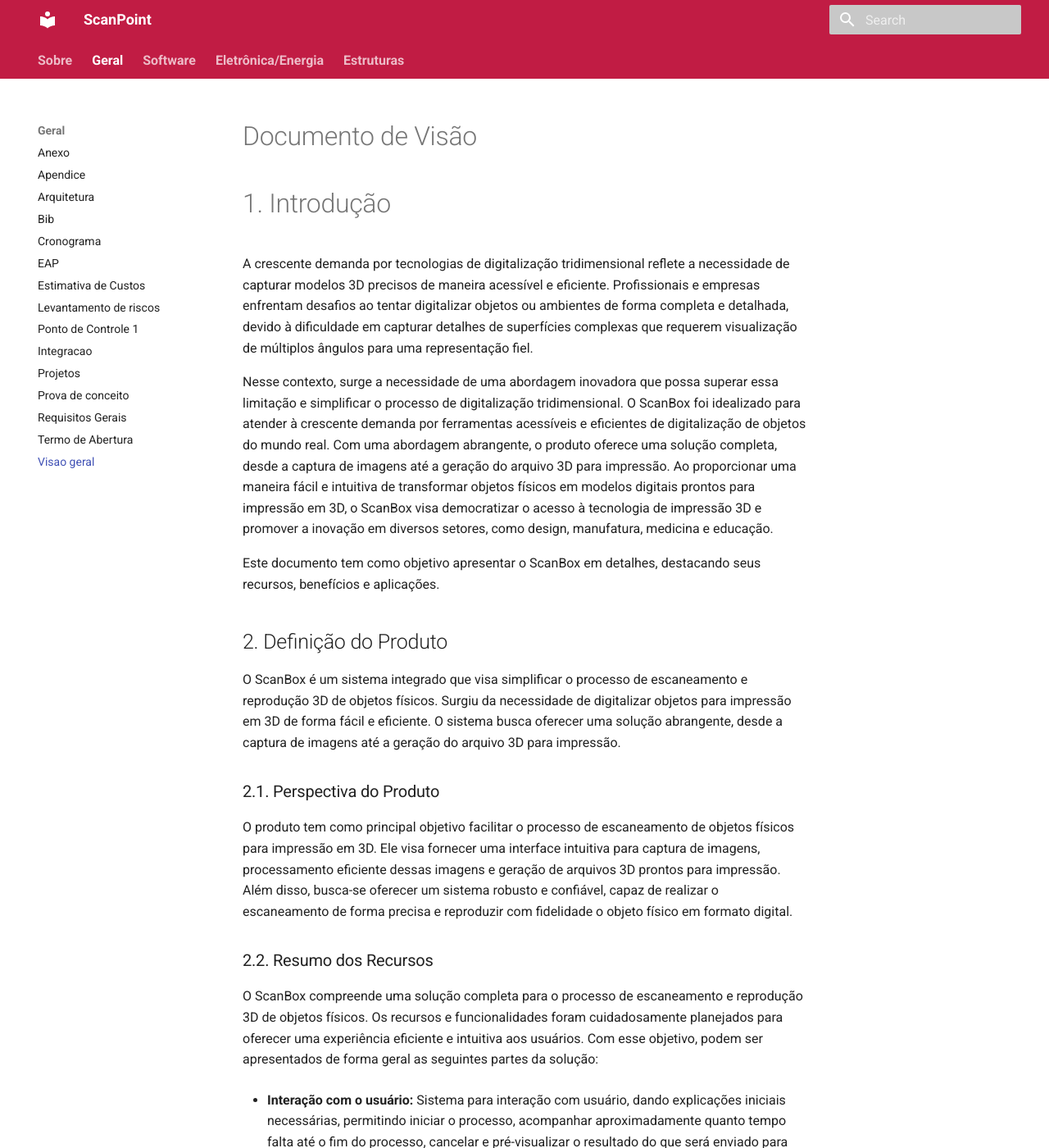
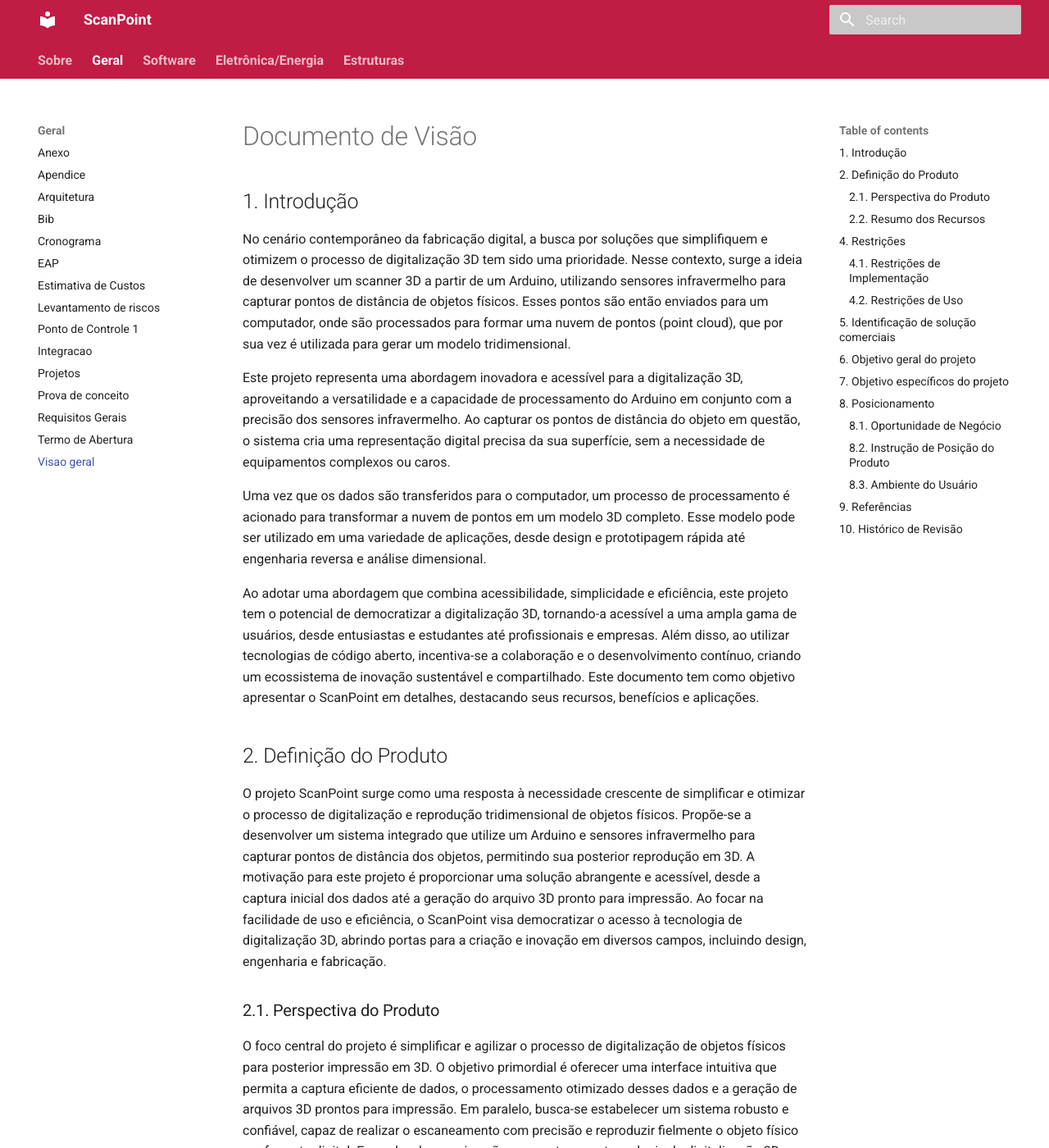
Before and after one commit to Calcioft/ScanPoint, an MkDocs documentation site: the page built from docs/geral/visaogeral.md, in a window 1280 px wide and 1400 px high. Shown: the whole window at 82% size. Built offline with MkDocs 1.6.1 and Material for MkDocs 9.7.7, drawn with Linux system fonts in a browser that asks for light colours; some of the changed text lies outside the part shown.

Commit message:
doc: refatoração de nomes, ajustes na introdução, inclusão de soluções comerciais e alteração da instrução de posicionamento do produto

```diff
--- a/docs/geral/visaogeral.md
+++ b/docs/geral/visaogeral.md
@@ -1,24 +1,27 @@
 # Documento de Visão
 
-# 1. Introdução
+## 1. Introdução
 
-A crescente demanda por tecnologias de digitalização tridimensional reflete a necessidade de capturar modelos 3D precisos de maneira acessível e eficiente. Profissionais e empresas enfrentam desafios ao tentar digitalizar objetos ou ambientes de forma completa e detalhada, devido à dificuldade em capturar detalhes de superfícies complexas que requerem visualização de múltiplos ângulos para uma representação fiel.
+No cenário contemporâneo da fabricação digital, a busca por soluções que simplifiquem e otimizem o processo de digitalização 3D tem sido uma prioridade. Nesse contexto, surge a ideia de desenvolver um scanner 3D a partir de um Arduino, utilizando sensores infravermelho para capturar pontos de distância de objetos físicos. Esses pontos são então enviados para um computador, onde são processados para formar uma nuvem de pontos (point cloud), que por sua vez é utilizada para gerar um modelo tridimensional.
 
-Nesse contexto, surge a necessidade de uma abordagem inovadora que possa superar essa limitação e simplificar o processo de digitalização tridimensional. O ScanBox foi idealizado para atender à crescente demanda por ferramentas acessíveis e eficientes de digitalização de objetos do mundo real. Com uma abordagem abrangente, o produto oferece uma solução completa, desde a captura de imagens até a geração do arquivo 3D para impressão. Ao proporcionar uma maneira fácil e intuitiva de transformar objetos físicos em modelos digitais prontos para impressão em 3D, o ScanBox visa democratizar o acesso à tecnologia de impressão 3D e promover a inovação em diversos setores, como design, manufatura, medicina e educação.
+Este projeto representa uma abordagem inovadora e acessível para a digitalização 3D, aproveitando a versatilidade e a capacidade de processamento do Arduino em conjunto com a precisão dos sensores infravermelho. Ao capturar os pontos de distância do objeto em questão, o sistema cria uma representação digital precisa da sua superfície, sem a necessidade de equipamentos complexos ou caros.
 
-Este documento tem como objetivo apresentar o ScanBox em detalhes, destacando seus recursos, benefícios e aplicações.
+Uma vez que os dados são transferidos para o computador, um processo de processamento é acionado para transformar a nuvem de pontos em um modelo 3D completo. Esse modelo pode ser utilizado em uma variedade de aplicações, desde design e prototipagem rápida até engenharia reversa e análise dimensional.
+
+Ao adotar uma abordagem que combina acessibilidade, simplicidade e eficiência, este projeto tem o potencial de democratizar a digitalização 3D, tornando-a acessível a uma ampla gama de usuários, desde entusiastas e estudantes até profissionais e empresas. Além disso, ao utilizar tecnologias de código aberto, incentiva-se a colaboração e o desenvolvimento contínuo, criando um ecossistema de inovação sustentável e compartilhado. Este documento tem como objetivo apresentar o ScanPoint em detalhes, destacando seus recursos, benefícios e aplicações.
 
 ## 2. Definição do Produto
 
-O ScanBox é um sistema integrado que visa simplificar o processo de escaneamento e reprodução 3D de objetos físicos. Surgiu da necessidade de digitalizar objetos para impressão em 3D de forma fácil e eficiente. O sistema busca oferecer uma solução abrangente, desde a captura de imagens até a geração do arquivo 3D para impressão.
+O projeto ScanPoint surge como uma resposta à necessidade crescente de simplificar e otimizar o processo de digitalização e reprodução tridimensional de objetos físicos. Propõe-se a desenvolver um sistema integrado que utilize um Arduino e sensores infravermelho para capturar pontos de distância dos objetos, permitindo sua posterior reprodução em 3D. A motivação para este projeto é proporcionar uma solução abrangente e acessível, desde a captura inicial dos dados até a geração do arquivo 3D pronto para impressão. Ao focar na facilidade de uso e eficiência, o ScanPoint visa democratizar o acesso à tecnologia de digitalização 3D, abrindo portas para a criação e inovação em diversos campos, incluindo design, engenharia e fabricação.
 
 ### 2.1. Perspectiva do Produto
 
-O produto tem como principal objetivo facilitar o processo de escaneamento de objetos físicos para impressão em 3D. Ele visa fornecer uma interface intuitiva para captura de imagens, processamento eficiente dessas imagens e geração de arquivos 3D prontos para impressão. Além disso, busca-se oferecer um sistema robusto e confiável, capaz de realizar o escaneamento de forma precisa e reproduzir com fidelidade o objeto físico em formato digital.
+O foco central do projeto é simplificar e agilizar o processo de digitalização de objetos físicos para posterior impressão em 3D. O objetivo primordial é oferecer uma interface intuitiva que permita a captura eficiente de dados, o processamento otimizado desses dados e a geração de arquivos 3D prontos para impressão. Em paralelo, busca-se estabelecer um sistema robusto e confiável, capaz de realizar o escaneamento com precisão e reproduzir fielmente o objeto físico em formato digital. Essa abordagem visa não apenas tornar a tecnologia de digitalização 3D mais acessível, mas também garantir resultados de alta qualidade e confiabilidade para uma ampla gama de aplicações.
 
 ### 2.2. Resumo dos Recursos
 
-O ScanBox compreende uma solução completa para o processo de escaneamento e reprodução 3D de objetos físicos. Os recursos e funcionalidades foram cuidadosamente planejados para oferecer uma experiência eficiente e intuitiva aos usuários. Com esse objetivo, podem ser apresentados de forma geral as seguintes partes da solução:
+O ScanPoint representa uma solução abrangente para o escaneamento e a reprodução 3D de objetos físicos. Sua abordagem inclui a geração de uma nuvem de pontos precisa, capturando com precisão as características do objeto escaneado. Os recursos foram projetados para garantir uma experiência intuitiva e eficiente, desde a captura inicial dos dados até a criação do modelo 3D pronto para impressão. Para isso, destacam-se cinco componentes essenciais da solução:
+<!-- TODO: [TROCAR AMANHA] -->
 
 * **Interação com o usuário:** Sistema para interação com usuário, dando explicações iniciais necessárias, permitindo iniciar o processo, acompanhar aproximadamente quanto tempo falta até o fim do processo, cancelar e pré-visualizar o resultado do que será enviado para impressão.
 
@@ -32,33 +35,34 @@
 
 ## 4. Restrições
 
-As restrições impostas pelo ScanBox podem ser críticas para os desenvolvedores e usuários da ScanBox. Essas limitações podem afetar diretamente a eficácia e a utilidade do equipamento, tornando importante entender e gerenciar esses fatores. Algumas das principais observadas são:
+As restrições impostas pelo ScanPoint podem ser críticas para os desenvolvedores e usuários da ScanPoint. Essas limitações podem afetar diretamente a eficácia e a utilidade do equipamento, tornando importante entender e gerenciar esses fatores. Algumas das principais restrições observadas são:
 
 ### 4.1. Restrições de Implementação
 
-Considerando as restrições de implementação para o produto "ScanBox", podemos identificar várias áreas que podem influenciar seu desenvolvimento e produção:
+Considerando as restrições de implementação para o produto "ScanPoint", podemos identificar várias áreas que podem influenciar seu desenvolvimento e produção:
 
-* **Recursos financeiros:** Desenvolver e fabricar uma ScanBox pode exigir investimentos significativos em pesquisa e desenvolvimento, além de custos associados aos materiais para a contrução da mesa. Limitações de orçamento podem influenciar a seleção de materiais, tecnologias e métodos de produção.
+* **Recursos financeiros:** Desenvolver e fabricar uma ScanPoint pode exigir investimentos significativos em pesquisa e desenvolvimento, além de custos associados aos materiais para a construção do scanner. Limitações de orçamento podem influenciar a seleção de materiais, tecnologias e métodos de produção.
 
-* **Tecnologia disponível:** A disponibilidade de tecnologias de digitalização tridimensional e sistemas de rotação de qualidade pode ser uma restrição. Dependendo da tecnologia, o desenvolvimento da ScanBox pode ser limitado por restrições técnicas existentes em softwares que tem a capacidade de fazer processamento da imagem.
+* **Tecnologia disponível:** A qualidade da nuvem de pontos gerada pelo ScanPoint pode ser limitada pela precisão dos sensores e algoritmos utilizados na captura dos dados de distância. Restrições relacionadas à resolução e calibração dos sensores podem afetar diretamente a fidelidade e a completude da nuvem de pontos resultante.
 
 * **Materiais:** As restrições relacionadas aos materiais podem incluir a necessidade de selecionar materiais que sejam leves, duráveis e capazes de suportar o peso dos objetos a serem digitalizados. Além disso, os materiais selecionados devem ser compatíveis com as tecnologias de digitalização e não interferir na qualidade dos resultados.
 
-* **Prazos:** Restrições de tempo podem ser impostas por demandas da disciplina para cumprir os prazos estipulados pela ementa e plano de ensino da discplina, podendo influenciar o escopo e a complexidade do projeto.
+* **Prazos:** Restrições de tempo podem ser impostas por demandas da disciplina para cumprir os prazos estipulados pela ementa e plano de ensino da disciplina, podendo influenciar o escopo e a complexidade do projeto.
 
 ### 4.2. Restrições de Uso
 
 Por fim, em relação às principais restrições de uso, podem ser observadas:
 
-* **Tamanho do objeto:** O tamanho máximo do objeto que pode ser testado na ScanBox é uma restrição significativa. Objetos muito grandes podem não caber na área de digitalização ou podem exceder a capacidade de carga do sistema de rotação, limitando a versatilidade do equipamento.
+* **Tamanho do objeto:** O tamanho máximo do objeto que pode ser testado na ScanPoint é uma restrição significativa. Objetos muito grandes podem não caber na área de digitalização ou podem exceder a capacidade de carga do sistema de rotação, limitando a versatilidade do equipamento.
 
-* **Espessura do objeto:** A espessura máxima do objeto que pode ser digitalizado também é uma restrição importante. Objetos muito finos podem não ser detectados corretamente pelo ScanBox, resultando em dados imprecisos ou incompletos.
+* **Espessura do objeto:** A espessura máxima do objeto que pode ser digitalizado também é uma restrição importante. Objetos muito finos podem não ser detectados corretamente pelo ScanPoint, resultando em dados imprecisos ou incompletos.
 
-* **Peso do objeto:** A capacidade de carga da ScanBox define o peso máximo do objeto que pode ser colocado sobre ela. Exceder esse limite pode danificar o equipamento ou comprometer a precisão da digitalização.
+* **Peso do objeto:** A capacidade de carga da ScanPoint define o peso máximo do objeto que pode ser colocado sobre ela. Exceder esse limite pode danificar o equipamento ou comprometer a precisão da digitalização.
 
-* **Tipo de material do objeto:** O tipo de material do objeto a ser testado também pode ser uma restrição. Alguns materiais podem não refletir corretamente a luz do ScanBox, resultando em dados de baixa qualidade. Além disso, materiais transparentes ou altamente reflexivos podem apresentar desafios adicionais para a digitalização.
+* **Tipo de material do objeto:** O tipo de material do objeto a ser testado também pode ser uma restrição. Alguns materiais podem não refletir corretamente a luz do ScanPoint, resultando em dados de baixa qualidade. Além disso, materiais transparentes ou altamente reflexivos podem apresentar desafios adicionais para a digitalização.
 
 ## 5. Identificação de solução comerciais
+<!-- TODO: [TROCAR AMANHA] -->
 
 | Solução     | Descrição | Principais especificações |
 |:------------|------| :------- |
@@ -67,40 +71,40 @@
 
 ## 6. Objetivo geral do projeto
 
-O objetivo geral do projeto ScanBox é desenvolver um sistema integrado que simplifique o processo de escaneamento e reprodução 3D de objetos físicos. O sistema visa oferecer uma solução abrangente que permita aos usuários capturar imagens de objetos do mundo real, processar essas imagens para gerar modelos 3D precisos e, em seguida, criar arquivos prontos para impressão 3D. Por meio do ScanBox, pretende-se facilitar e agilizar o processo de digitalização de objetos físicos, tornando-o acessível a uma variedade de usuários, desde entusiastas de tecnologia até profissionais de design e fabricação. O sistema busca eliminar as barreiras técnicas e de custo associadas ao escaneamento 3D tradicional, oferecendo uma solução eficiente e fácil de usar.
+O objetivo geral do projeto ScanPoint é desenvolver um sistema integrado que simplifique o processo de escaneamento e reprodução 3D de objetos físicos. O sistema visa oferecer uma solução abrangente que permita aos usuários capturar imagens de objetos do mundo real, processar essas imagens para gerar modelos 3D precisos e, em seguida, criar arquivos prontos para impressão 3D. Por meio do ScanPoint, pretende-se facilitar e agilizar o processo de digitalização de objetos físicos, tornando-o acessível a uma variedade de usuários, desde entusiastas de tecnologia até profissionais de design e fabricação. O sistema busca eliminar as barreiras técnicas e de custo associadas ao escaneamento 3D tradicional, oferecendo uma solução eficiente e fácil de usar.
 
 ## 7. Objetivo específicos do projeto
 
--  Criação e Aprovação de Protótipo: Desenvolver um protótipo funcional de alta fidelidade do sistema que o usuário terá contato ao iniciar e acompanhar o processamento. Esse protótipo será projetado para oferecer uma experiência de usuário próxima da realidade, permitindo a validação de conceitos, fluxos de trabalho e usabilidade.
+-  **Criação e Aprovação de Protótipo:** Desenvolver um protótipo funcional de alta fidelidade do sistema que o usuário terá contato ao iniciar e acompanhar o processamento. Esse protótipo será projetado para oferecer uma experiência de usuário próxima da realidade, permitindo a validação de conceitos, fluxos de trabalho e usabilidade.
 
-- Definição da Arquitetura dos sistemas: Estabelecer uma arquitetura de software robusta e escalável para o sistema ScanBox, que permita uma integração eficiente de todos os módulos e componentes. Isso inclui a definição de interfaces de comunicação entre os diferentes subsistemas e a escolha das tecnologias adequadas para implementação.
+- **Definição da Arquitetura dos Sistemas**: Estabelecer uma arquitetura de software robusta e escalável para o sistema ScanPoint, que permita uma integração eficiente de todos os módulos e componentes. Isso inclui a definição de interfaces de comunicação entre os diferentes subsistemas e a escolha das tecnologias adequadas para implementação.
 
-- Desenvolvimento dos Sistemas Específicos: Implementar os sistemas específicos necessários para o funcionamento do ScanBox, incluindo o sistema de captura de imagens, o sistema de processamento de imagens, o sistema de controle de hardware e o sistema de interface do usuário. Cada um desses sistemas será projetado e desenvolvido de forma a atender aos requisitos específicos do projeto.
+- **Desenvolvimento dos Sistemas Específicos**: Implementar os sistemas específicos necessários para o funcionamento do ScanPoint, incluindo o sistema de captura de imagens, o sistema de processamento de imagens, o sistema de controle de hardware e o sistema de interface do usuário. Cada um desses sistemas será projetado e desenvolvido de forma a atender aos requisitos específicos do projeto.
 
-- Testes de Integração: Realizar testes de integração para garantir que todos os componentes do sistema ScanBox funcionem harmoniosamente juntos. Isso envolverá a verificação da comunicação entre os diferentes sistemas, a detecção e correção de possíveis conflitos e a garantia de que o sistema como um todo atenda aos requisitos estabelecidos.
+- **Testes de Integração**: Realizar testes de integração para garantir que todos os componentes do sistema ScanPoint funcionem harmoniosamente juntos. Isso envolverá a verificação da comunicação entre os diferentes sistemas, a detecção e correção de possíveis conflitos e a garantia de que o sistema como um todo atenda aos requisitos estabelecidos.
 
-- Validação do Sistema: Submeter o sistema ScanBox a testes de validação para garantir que ele atenda aos objetivos e requisitos estabelecidos. Isso incluirá a verificação da precisão do escaneamento, a confiabilidade do hardware e software, e a usabilidade geral do sistema.
+- **Validação do Sistema**: Submeter o sistema ScanPoint a testes de validação para garantir que ele atenda aos objetivos e requisitos estabelecidos. Isso incluirá a verificação da precisão do escaneamento, a confiabilidade de hardware e software, e a usabilidade geral do sistema.
 
-- Documentação: Preparar documentação detalhada sobre o funcionamento e operação do sistema ScanBox, bem como materiais de treinamento para usuários e técnicos. Isso garantirá que os usuários estejam devidamente capacitados para utilizar o sistema de forma eficaz e segura.
+- **Documentação**: Preparar documentação detalhada sobre o funcionamento e operação do sistema ScanPoint, bem como materiais de treinamento para usuários e técnicos. Isso garantirá que os usuários estejam devidamente capacitados para utilizar o sistema de forma eficaz e segura.
 
 ## 8. Posicionamento
 
 ### 8.1. Oportunidade de Negócio
 
-O ScanBox é um serviço especializado em escaneamento e reprodução 3D de objetos físicos. Nosso objetivo é oferecer uma solução abrangente que simplifique o processo de digitalização de objetos do mundo real. Com tecnologia avançada e expertise em impressão 3D, a ideia é auxiliar clientes a transformar objetos físicos em modelos digitais precisos. Atendemos diversas necessidades, desde a replicação de peças industriais até a criação de protótipos e obras de arte personalizadas.
+O ScanPoint é um serviço especializado em escaneamento e reprodução 3D de objetos físicos. Nosso objetivo é oferecer uma solução abrangente que simplifique o processo de escaneamento de objetos do mundo real. Com tecnologia avançada e expertise em impressão 3D, a ideia é auxiliar clientes a transformar objetos físicos em modelos digitais precisos. Atendemos diversas necessidades, desde a replicação de peças industriais até a criação de protótipos e obras de arte personalizadas.
 
 ### 8.2. Instrução de Posição do Produto
 
-**Para:** Os cidadãos
-**Que:**  Desejam ter imagens scaneadas de objetos de pequeno porte
-**O Scaner3D:**  É um aplicativo desktop
-**Que:** Permite que a população visualize a imagem completa do objeto scaneado e baixe o arquivo gerado
-**Diferente de:** Aplicações similares que não detém de um aplicativo para poder visualizar a imagem e exigem alto custo para fornecer produtos similares
-**Nosso produto:** Oferece uma visualização com o tempo no qual o objeto está sendo scaneado e permite que o usário baixe o arquivo no formato correto para enviar a impressora 3D.
+* **Para:** Os cidadãos
+* **Que:**  Desejam ter imagens escaneadas de objetos de pequeno porte
+* **O ScanPoint:**  É um aplicativo desktop
+* **Que:** Permite que a população visualize a imagem completa do objeto escaneado e baixe o arquivo gerado
+* **Diferente de:** Aplicações similares que não detém de um aplicativo para poder visualizar a imagem e exigem alto custo para fornecer produtos similares
+* **Nosso produto:** Oferece uma visualização com o tempo no qual o objeto está sendo escaneado e permite que o usuário tenha a imagem para enviar a impressora 3D.
 
 ### 8.3. Ambiente do Usuário
 
-A aplicação poderá ser acessada por meio de computadores, sendo necessário conexão com a internet apenas para seu download e atualização. Para uso da aplicação não é necessário conexão com a internet, todo o processo de scaneamento, processamento da imagem e geração do arquivo será realizado no ScanBox e localmente na máquina do usuário.
+A aplicação poderá ser acessada por meio de computadores, sendo necessário conexão com a internet apenas para seu download e atualização. Para uso da aplicação não é necessário conexão com a internet, todo o processo de escaneamento, processamento da imagem e geração do arquivo será realizado no ScanPoint e localmente na máquina do usuário.
 
 ## 9. Referências
 
@@ -116,3 +120,4 @@
 | 23/04/2024 | 2.0 | Ajuste da Introdução, inclusão das soluções comerciais e alteração da instrução de posição do produto | Ana |
 | 23/04/2024 | 3.0 | Preenchimento dos tópicos 8.3 ao 8.5, ajustes na formatação e na instrução de posição do produto  | Carla |
 | 25/04/2024 | 4.0 | Revisão e ajustes do documento  | Brenda |
+| 02/05/2024 | 5.0 | Refatoração dos nomes e explicações  | Ana |
```
